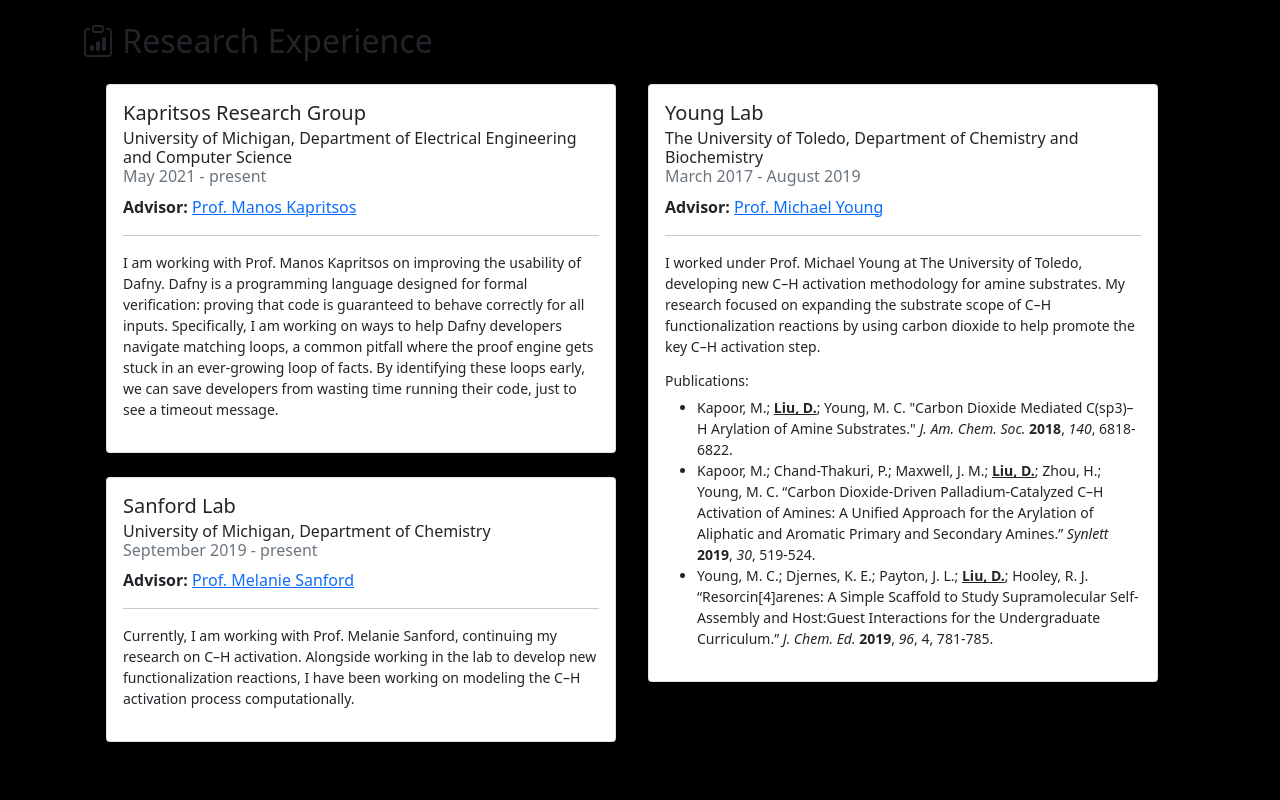
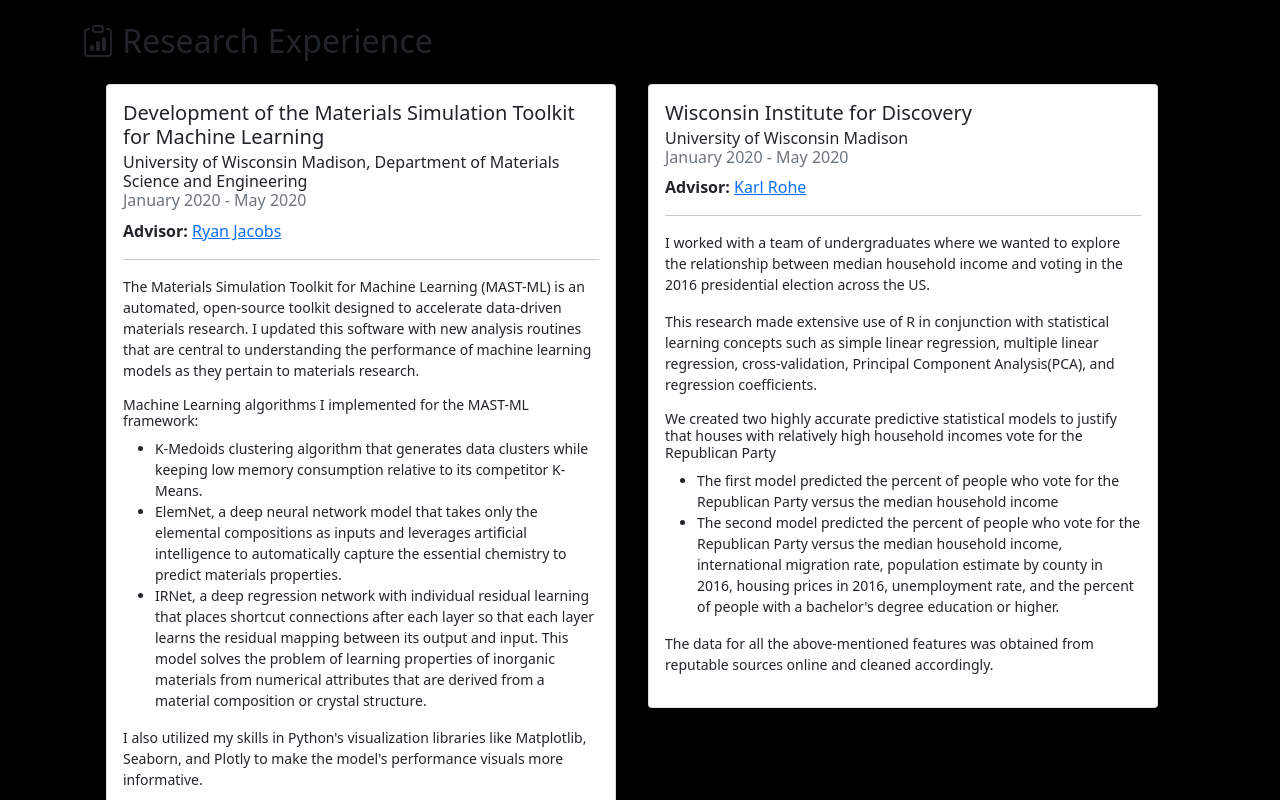
Before and after one commit to arryan135/React-Website1.0, a Vue app: page / in a window 1280 px wide. Shown: the part 3500-4300 px from the top of the page. Built offline with nearby package versions, Linux system fonts and the light colour scheme.

Commit message:
add research work description

```diff
--- a/src/pages/Homepage.vue
+++ b/src/pages/Homepage.vue
@@ -155,71 +155,55 @@
                 <div class="col-12 col-md-6 p-3">
                     <div class="card mb-4">
                         <div class="card-body">
-                            <h5 class="card-title">Kapritsos Research Group</h5>
-                            <h6 class="card-subtitle mb-1">University of Michigan, Department of Electrical
-                                Engineering and Computer Science</h6>
-                            <h6 class="card-subtitle mb-2 text-muted">May 2021 - present</h6>
+                            <h5 class="card-title">Development of the Materials Simulation Toolkit for Machine Learning</h5>
+                            <h6 class="card-subtitle mb-1">University of Wisconsin Madison, Department of Materials Science and Engineering</h6>
+                            <h6 class="card-subtitle mb-2 text-muted">January 2020 - May 2020</h6>
                             <p><span class="bold">Advisor:</span> <a
-                                    href="https://web.eecs.umich.edu/~manosk/" target="_blank"
-                                    rel="noopener noreferrer">Prof. Manos Kapritsos</a></p>
+                                    href="https://directory.engr.wisc.edu/mse/Staff/Jacobs_Ryan/" target="_blank"
+                                    rel="noopener noreferrer">Ryan Jacobs</a></p>
                             <hr/>
-                            <p class="small">I am working with Prof. Manos Kapritsos on improving the usability of Dafny. Dafny is a programming language designed for formal verification: proving that code is guaranteed to behave correctly for all inputs. Specifically, I am working on ways to help Dafny developers navigate matching loops, a common pitfall where the proof engine gets stuck in an ever-growing loop of facts. By identifying these loops early, we can save developers from wasting time running their code, just to see a timeout message.</p>
+                            <p class="small">The Materials Simulation Toolkit for Machine Learning (MAST-ML) is an automated, open-source toolkit designed to accelerate data-driven materials research. I updated this software with new analysis routines that are central to understanding the performance of machine learning models as they pertain to materials research.</p>
+                            <h6 class="small">Machine Learning algorithms I implemented for the MAST-ML framework:</h6>
+                            <ul class="small">
+                                <li>K-Medoids clustering algorithm that generates data clusters while keeping low memory consumption relative to its competitor K-Means.</li>
+                                <li>ElemNet, a deep neural network model that takes only the elemental compositions as inputs and leverages artificial intelligence to automatically capture the essential chemistry to predict materials properties.</li>
+                                <li>IRNet, a deep regression network with individual residual learning that places shortcut connections after each layer so that each layer learns the residual mapping between its output and input. This model solves the problem of learning properties of inorganic materials from numerical attributes that are derived from a material composition or crystal structure.</li>
+                            </ul>
+                            <p class="small">I also utilized my skills in Python's visualization libraries like Matplotlib, Seaborn, and Plotly to make the model's performance visuals more informative.</p>
                         </div>
                     </div>
 
                     <div class="card">
                         <div class="card-body">
-                            <h5 class="card-title">Sanford Lab</h5>
-                            <h6 class="card-subtitle mb-1">University of Michigan, Department of Chemistry</h6>
-                            <h6 class="card-subtitle mb-2 text-muted">September 2019 - present</h6>
-                            <p><span class="bold">Advisor:</span> <a
-                                    href="https://sites.lsa.umich.edu/msanford-lab/" target="_blank"
-                                    rel="noopener noreferrer">Prof. Melanie Sanford</a></p>
+                            <h5 class="card-title">Informatics Skunkworks</h5>
+                            <h6 class="card-subtitle mb-1">University of Wisconsin Madison, Department of Materials Science and Engineering</h6>
+                            <h6 class="card-subtitle mb-2 text-muted">September 2019 - December 2019</h6>
+                            <p><span class="bold">Advisor:</span> Benjamin Afflerbach</p>
                             <hr/>
-                            <p class="small">Currently, I am working with Prof. Melanie Sanford, continuing my research on C–H activation.
-                                Alongside working in the lab to develop new functionalization reactions, I have been working on modeling the C–H activation
-                                process computationally.</p>
+                            <p class="small">Informatics Skunkworks is a group dedicated to engaging undergraduates in project-based research, project management, software development,
+                                and applied data science. Here, I researched methods to predict the fatigue strengths of elements from factors such as electron affinity, atomic radii, and other such characteristic data.
+                                By the end of this research, I developed a machine learning model that utilized cross-validation scores to classify results accurately.
+                            </p>
                         </div>
                     </div>
                 </div>
                 <div class="col-12 col-md-6 p-3">
                     <div class="card">
                         <div class="card-body">
-                            <h5 class="card-title">Young Lab</h5>
-                            <h6 class="card-subtitle mb-1">The University of Toledo, Department of Chemistry and
-                                Biochemistry</h6>
-                            <h6 class="card-subtitle mb-2 text-muted">March 2017 - August 2019</h6>
-                            <p><span class="bold">Advisor:</span> <a href="https://www.younggroupchem.com/" target="_blank"
-                                                                     rel="noopener noreferrer">Prof. Michael
-                                Young</a></p>
+                            <h5 class="card-title">Wisconsin Institute for Discovery</h5>
+                            <h6 class="card-subtitle mb-1">University of Wisconsin Madison</h6>
+                            <h6 class="card-subtitle mb-2 text-muted">January 2020 - May 2020</h6>
+                            <p><span class="bold">Advisor:</span> <a href="http://pages.stat.wisc.edu/~karlrohe/index.html" target="_blank"
+                                                                     rel="noopener noreferrer"> Karl Rohe</a></p>
                             <hr/>
-                            <p class="small">I worked under Prof. Michael
-                                Young at The University of Toledo,
-                                developing new C–H activation methodology for amine substrates. My research focused
-                                on expanding the substrate scope of C–H functionalization reactions by using carbon
-                                dioxide to help promote the key C–H activation step.</p>
-                            <h6 class="small">Publications:</h6>
+                            <p class="small">I worked with a team of undergraduates where we wanted to explore the relationship between median household income and voting in the 2016 presidential election across the US.</p>
+                            <p class="small">This research made extensive use of R in conjunction with statistical learning concepts such as simple linear regression, multiple linear regression, cross-validation, Principal Component Analysis(PCA), and regression coefficients.</p>
+                            <h6 class="small">We created two highly accurate predictive statistical models to justify that houses with relatively high household incomes vote for the Republican Party</h6>
                             <ul class="small">
-                                <li>Kapoor, M.; <span class="bold" style="text-decoration: underline">Liu, D.</span>; Young,
-                                    M. C. "Carbon Dioxide Mediated C(sp3)–H Arylation of Amine Substrates." <span
-                                            class="italic">J. Am.
-                                        Chem. Soc.</span> <span class="bold">2018</span>,
-                                    <span class="italic">140</span>, 6818-6822.</li>
-                                <li>
-                                    Kapoor, M.; Chand-Thakuri, P.; Maxwell, J. M.;
-                                    <span class="bold" style="text-decoration: underline">Liu, D.</span>;
-                                    Zhou, H.; Young, M. C. “Carbon Dioxide-Driven Palladium-Catalyzed C–H Activation
-                                    of Amines: A Unified Approach for the Arylation of Aliphatic and Aromatic Primary
-                                    and Secondary Amines.” <span class="italic">Synlett</span> <span
-                                        class="bold">2019</span>, <span class="italic">30</span>, 519-524.
-                                </li>
-                                <li>
-                                    Young, M. C.; Djernes, K. E.; Payton, J. L.; <span class="bold" style="text-decoration: underline">Liu, D.</span>;
-                                    Hooley, R. J. “Resorcin[4]arenes: A Simple Scaffold to Study Supramolecular Self-Assembly and Host:Guest Interactions for the Undergraduate Curriculum.”
-                                    <span class="italic">J. Chem. Ed.</span> <span class="bold">2019</span>, <span
-                                        class="italic">96</span>, 4, 781-785.
-                                </li>
+                                <li>The first model predicted the percent of people who vote for the Republican Party versus the median household income</li>
+                                <li>The second model predicted the percent of people who vote for the Republican Party versus the median household income, international migration rate, population estimate by county in 2016, housing prices in 2016, unemployment rate, and the percent of people with a bachelor's degree education or higher.</li>
                             </ul>
+                            <p class="small">The data for all the above-mentioned features was obtained from reputable sources online and cleaned accordingly.</p>
                         </div>
                     </div>
                 </div>
```
